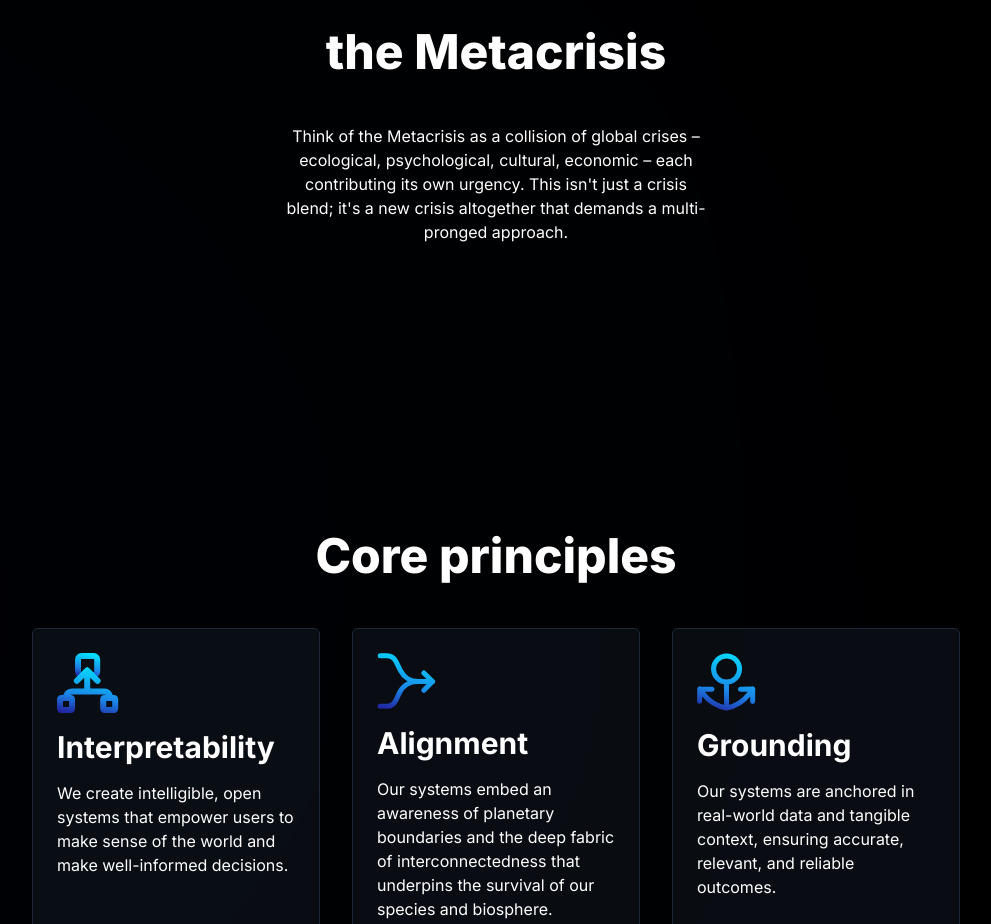
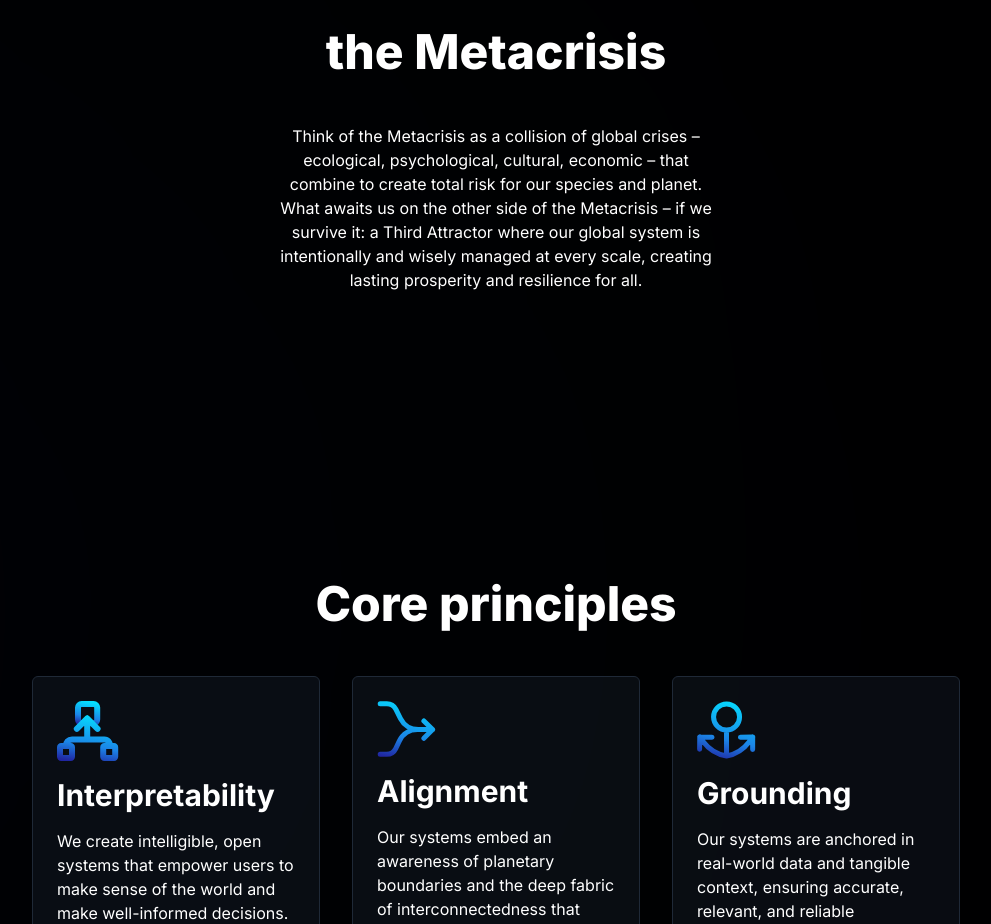
Before and after one commit to mgavillo/gaia-consortium-front, a Next.js app: page / in a window 1280 px wide. Shown: the part 1140-2064 px from the top of the page, without its empty margins (144-1135 px from the left). Built offline with nearby package versions, Linux system fonts and the light colour scheme.

Commit message:
Update Metacrisis.tsx

```diff
--- a/src/app/sections/Metacrisis.tsx
+++ b/src/app/sections/Metacrisis.tsx
@@ -8,9 +8,10 @@ export default function MetaCrisis() {
       <Image src={Bg01} alt="" className="absolute -left-[700px] -top-[100px] blur-[1100px] -z-40" width={8000} />
       <h2>the Metacrisis</h2>
       <p className=" w-full md:w-1/2 text-center">
-        Think of the Metacrisis as a collision of global crises – ecological, psychological, cultural, economic – each
-        contributing its own urgency. This isn&apos;t just a crisis blend; it&apos;s a new crisis altogether that demands a
-        multi-pronged approach.
+        Think of the Metacrisis as a collision of global crises – ecological, psychological, cultural, economic – that combine
+        to create total risk for our species and planet. What awaits us on the other side of the Metacrisis – if we survive it:
+        a Third Attractor where our global system is intentionally and wisely managed at every scale, creating lasting prosperity
+        and resilience for all.
       </p>
     </section>
   );
```
